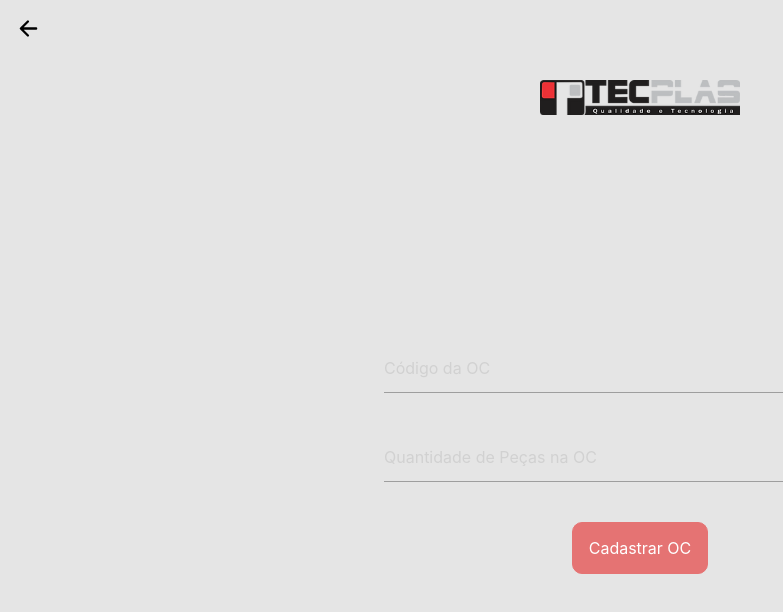
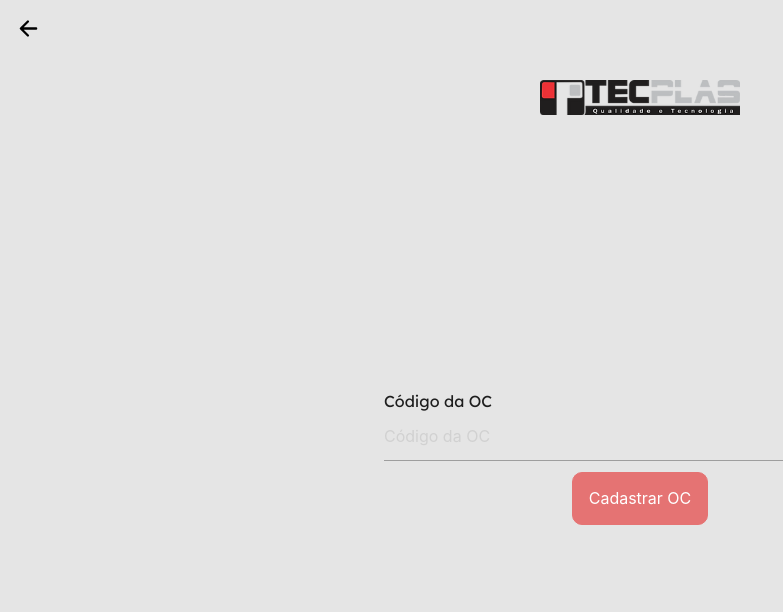
Before and after one commit to levymc/acompanhamentoOCs, a React (Vite) app: page /addOC in a window 1280 px wide. Shown: the top 612 px of the page, without its empty margins (0-783 px from the left). Built offline with nearby package versions, Linux system fonts and the light colour scheme.

Commit message:
Colocando a DataTable

```diff
--- a/package.json
+++ b/package.json
@@ -15,6 +15,7 @@
     "dayjs": "^1.11.7",
     "materialize-css": "^1.0.0",
     "react": "^18.2.0",
+    "react-data-table-component": "^7.5.3",
     "react-dom": "^18.2.0",
     "react-icons": "^4.9.0",
     "react-router-dom": "^6.11.2",
--- a/src/pages/AddOCPage/AddOCPage.jsx
+++ b/src/pages/AddOCPage/AddOCPage.jsx
@@ -42,18 +42,19 @@ export default function AddOCPage(){
             <BtnHome />
             <Logo />
             <Form className='input-field' onSubmit={enviarDB}>
+                <div id="title">Código da OC</div>
                 <Input
                     onChange={(e) => setOC(e.target.value)}
                     placeholder = "Código da OC"
                     type = "number"
                     id="oc"
                 />
-                <Input
+                {/* <Input
                     onChange={(e) => setQnt(e.target.value)}
                     placeholder = "Quantidade de Peças na OC"
                     type = "number"
                     id="qnt"
-                />
+                /> */}
                 <button type='submit'> Cadastrar OC </button>
             </Form>
             <h2>{ocsAdd != 0 && "Quantidade de OCs adicionadas:  "+ ocsAdd}</h2>
@@ -82,7 +83,7 @@ const Form = styled.form`
     flex-direction: column;
     justify-content: center;
     align-items: center;
-    gap: 2rem;
+    gap: 0.2rem;
     width: 40vw;
     button{
         padding: 1rem;
@@ -92,4 +93,8 @@ const Form = styled.form`
         cursor: pointer;
         border: 1px solid #E57373;
     }
+    #title{
+        width: 100%;
+        text-align: start;
+    }
 `
--- a/src/pages/HistoricPage/HistoricPage.jsx
+++ b/src/pages/HistoricPage/HistoricPage.jsx
@@ -4,6 +4,7 @@ import React, { useState, useEffect } from "react";
 import BtnHome from '../../components/BtnHome';
 import Logo from '../../components/Logo';
 import Swal from 'sweetalert2';
+import DataTable from 'react-data-table-component';
 
 export default function HistoricPage() {
     const [data, setData] = useState([]);
@@ -18,11 +19,40 @@ export default function HistoricPage() {
             });
     }, []);
 
+    const columns = [
+        {
+          name: 'OC',
+          selector: 'oc',
+          sortable: true,
+        },
+        {
+          name: 'Data',
+          selector: 'data',
+          sortable: true,
+        },
+      ];
+
+      const dados = data.map((values, i) => ({
+        data: values.data,
+        oc: values.oc,
+      }));
+        // ...outros dados
+
+
     return (
         <ContainerPage>
             <BtnHome />
             <Logo />
-            {data.map((values, i) => <h1>{values.oc}  -  {values.data}</h1>)}
+            {/* {data.map((values, i) => <h1>{values.oc}  -  {values.data}</h1>)} */}
+            <ContainerTable>
+                <DataTable
+                    title="Histórico de OCs"
+                    columns={columns}
+                    data={dados}
+                />
+            </ContainerTable>
+
+
         </ContainerPage>
     )
 }
@@ -36,3 +66,8 @@ const ContainerPage = styled.div`
     flex-direction: column;
     gap: 2rem;
 `;
+
+const ContainerTable = styled.div`
+    width:50%;
+    margin: auto;
+`
```
Also changed, not shown: 2 other files (tests, documents, lock files or other folders).
